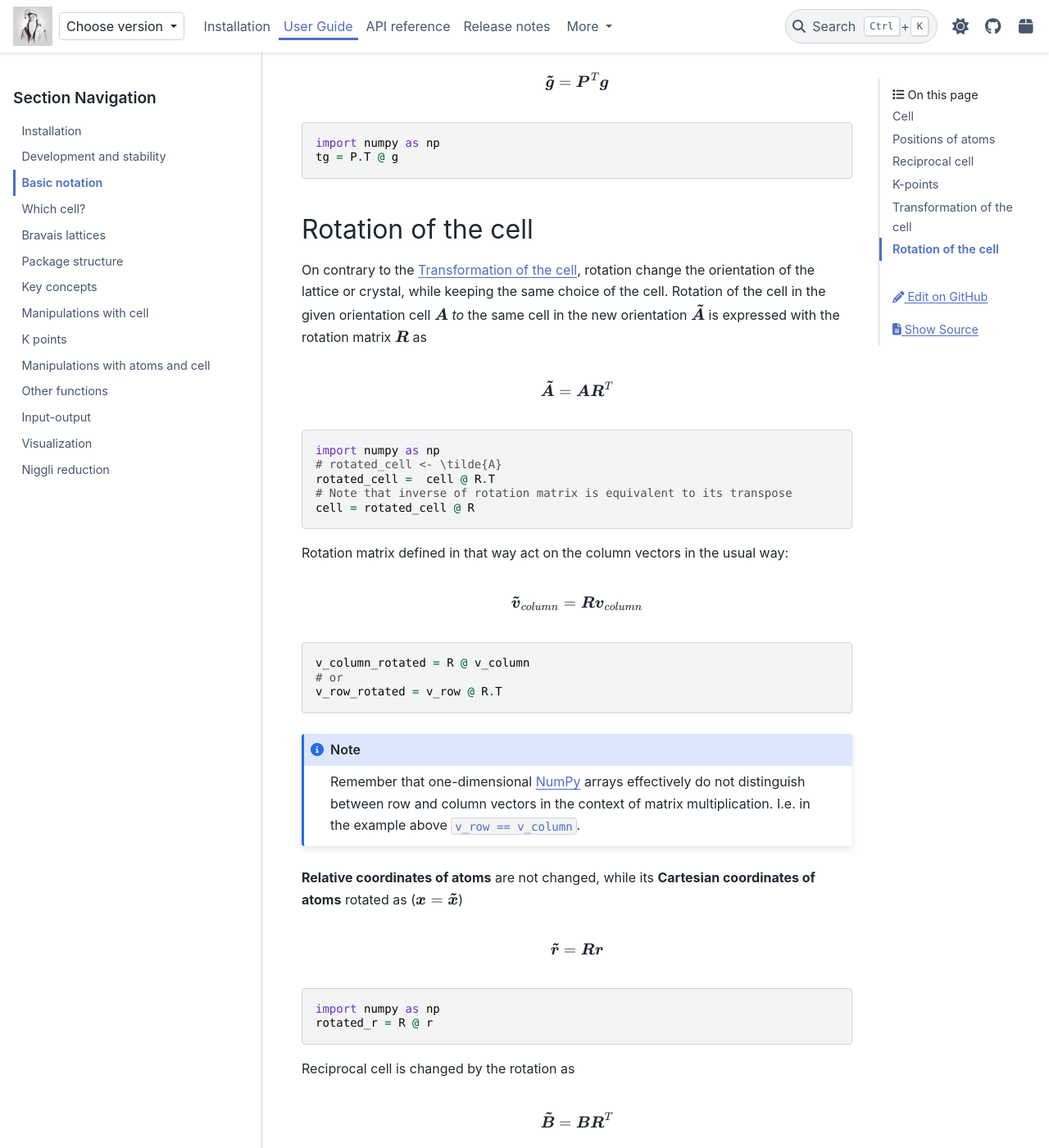
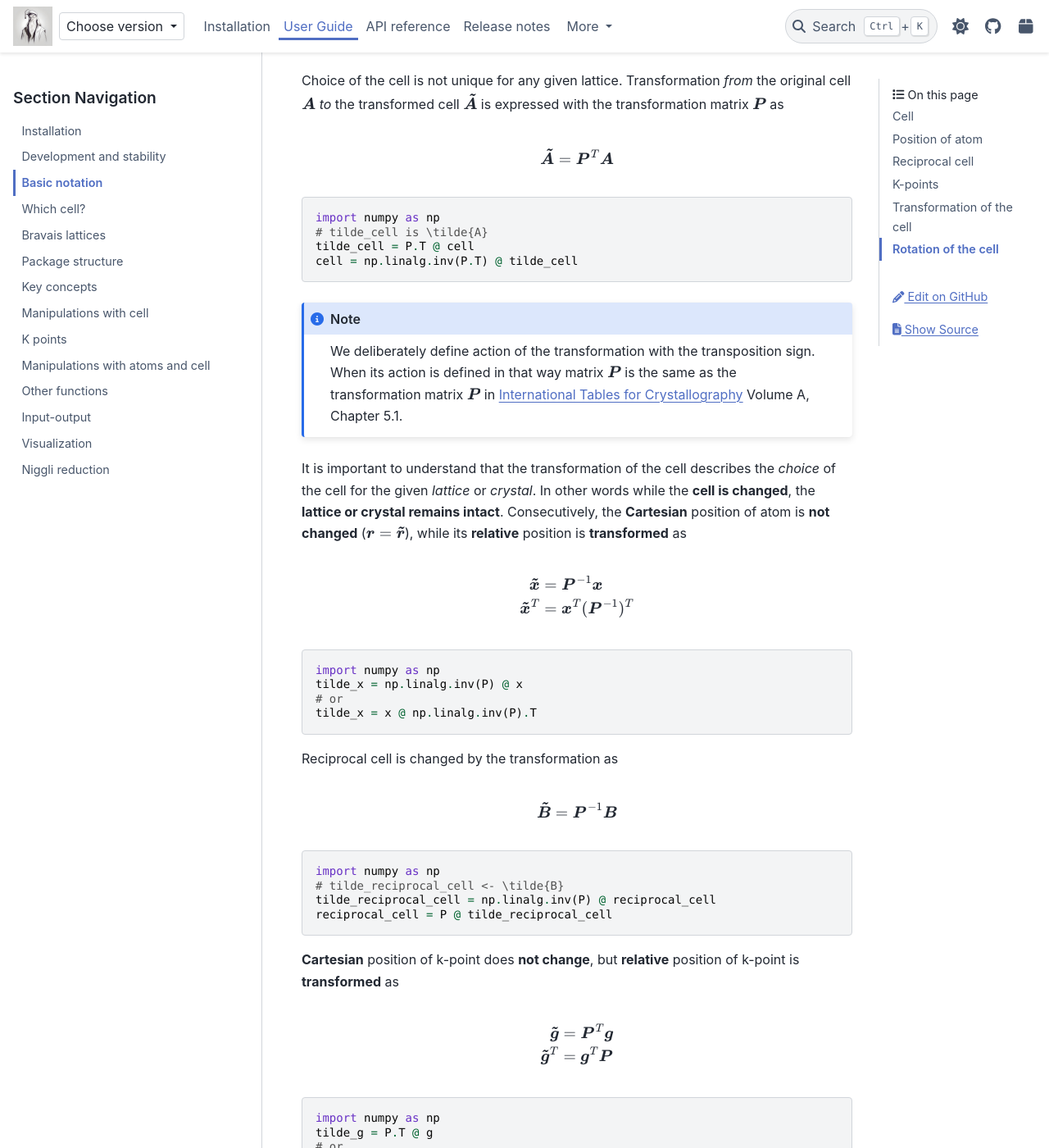
Before and after one commit to adrybakov/wulfric, a Sphinx documentation site: the page built from docs/source/user-guide/conventions/basic-notation.rst, in a window 1280 px wide and 1400 px high, scrolled down 4758 px. Shown: the whole window at 82% size. Built offline with Sphinx 7.4.7 and the PyData theme 0.15.4, drawn with Linux system fonts in a browser that asks for light colours; a script that is not in the unit is left out; some of the changed text lies outside the part shown.

Commit message:
Refactor basic notation

```diff
--- a/docs/source/user-guide/conventions/basic-notation.rst
+++ b/docs/source/user-guide/conventions/basic-notation.rst
@@ -8,7 +8,7 @@
 are stored in wulfric.
 
 Wulfric stores and manipulates both column vectors and row vectors as (3,) |NumPy|_
-arrays (i.e. the code does not explicitly distinguish the row and column vectors)
+arrays (i. e. the code does not explicitly distinguish the row and column vectors)
 
 .. math::
 
@@ -45,13 +45,14 @@
 Therefore, if the code example contains a vector ``r``, it may mean either
 :math:`\boldsymbol{r}` or :math:`\boldsymbol{r}^T`.
 
+.. _user-guide_conventions_basic-notation_cell:
 
 Cell
 ====
 
-Cell of the lattice is defined by the three lattice vectors
-:math:`\boldsymbol{a}_i = (a_i^x, a_i^y, a_i^z)^T`. Wulfric stores those vectors as a
-matrix of the form
+Cell is defined by three lattice vectors (or "basis vectors")
+:math:`\boldsymbol{a}_i = (a_i^x, a_i^y, a_i^z)^T`. Wulfric stores those vectors in a form
+of as a :math:`(3\times3)` matrix
 
 .. math::
 
@@ -72,18 +73,39 @@
         [a3_x, a3_y, a3_z],
     ])
 
-Note that cell is defined as a transpose of the standard definition in |InTabCrys|_ or of
-|spglib|_ (However, it is the same as in |spglib-python|_). We deliberatly choose to
-define the cell in that way for consistency between the math and python code. Formally
-one can substitute :math:`\boldsymbol{A} \rightarrow \boldsymbol{A}^T` and recover the
-same formulas as in |InTabCrys|_. We try to define all transformation and rotation
-matrices in the same way as in |InTabCrys|_.
+where each vector is a row
 
-Positions of atoms
-==================
 
-Atom's positions are stored as vectors of coordinates, that are **relative** with respect
-to the cell vectors
+.. code-block:: python
+
+    a1 = cell[0]
+    a2 = cell[1]
+    a3 = cell[2]
+
+.. note::
+
+    Wulfric defines cell as a transpose of the standard definition in |InTabCrys|_ or of
+    |spglib|_ (However, it is the same as in |spglib-python|_).
+
+    We deliberately choose to define the cell in that way for consistency between the
+    mathematical formulas and python code. Formally one can substitute
+    :math:`\boldsymbol{A} = \boldsymbol{A}^T_{\text{ITA}}` and recover the same formulas
+    as in |InTabCrys|_ for most cases. We try to define the action of the transformation
+    and rotation matrices in the same way as in |InTabCrys|_.
+
+.. _user-guide_conventions_basic-notation_position-of-atom:
+
+Position of atom
+================
+
+Atom's position can be stored in two distinct ways
+
+*   :math:`\boldsymbol{r}` - as absolute position in the global Cartesian reference
+    frame
+*   :math:`\boldsymbol{x}` - as relative position with respect to some
+    :ref:`user-guide_conventions_basic-notation_cell`
+
+In wulfric atom's position is **always** stored and returned as **relative**.
 
 .. math::
 
@@ -98,7 +120,7 @@
     import numpy as np
     x = np.array([x1, x2, x3])
 
-Cartesian (absolute) coordinates of the atoms (also called "radius vector") can be
+Cartesian (absolute) position of the atom (also called "radius vector") can be
 calculated as
 
 .. math::
@@ -122,12 +144,14 @@
     Remember that one-dimensional |NumPy|_ arrays effectively do not distinguish between
     row and column vectors in the context of matrix multiplication.
 
+.. _user-guide_conventions_basic-notation_reciprocal-cell:
+
 Reciprocal cell
 ===============
 
 Reciprocal cell is defined by three reciprocal lattice vectors
-:math:`\boldsymbol{b}_i = (b_i^x, b_i^y, b_i^z)^T`. Wulfric stores those vectors as a
-matrix
+:math:`\boldsymbol{b}_i = (b_i^x, b_i^y, b_i^z)^T`.  Wulfric stores those vectors in a
+form of as a :math:`(3\times3)` matrix
 
 .. math::
 
@@ -161,41 +185,88 @@
     import numpy as np
     reciprocal_cell = 2 * np.pi * np.linalg.inv(cell.T)
 
+.. _user-guide_conventions_basic-notation_k-points:
+
 K-points
 ========
 
-K-points are stored as vectors of the fractional coordinates with respect to the
-vectors of the reciprocal cell
+Similar to :ref:`user-guide_conventions_basic-notation_position-of-atom`, k-point can
+be stored in two distinct ways
 
-.. math::
+*   :math:`\boldsymbol{k}` - as absolute position in the global Cartesian reference
+    frame
 
-    \boldsymbol{g}
-    =
-    (g_1,g_2,g_3)^T
-    =
-    \begin{pmatrix} g_1 \\ g_2 \\ g_3 \end{pmatrix}
+    .. math::
 
-.. code-block:: python
+        \boldsymbol{k}
+        =
+        (k_1,k_2,k_3)^T
+        =
+        \begin{pmatrix} k_1 \\ k_2 \\ k_3 \end{pmatrix}
 
-    import numpy as np
-    g = np.array([g1, g2, g3])
+    .. code-block:: python
 
-Cartesian (absolute) coordinates of the k-points can be calculated as
+        import numpy as np
+        k = np.array([k1, k2, k3])
 
-.. math::
+*   :math:`\boldsymbol{g}` - as relative position with respect to some
+    :ref:`user-guide_conventions_basic-notation_reciprocal-cell`
 
-    \boldsymbol{k}^T
-    &=
-    \boldsymbol{g}^T \boldsymbol{B}\\
-    \boldsymbol{k}
-    &=
-    \boldsymbol{B}^T \boldsymbol{g}
+    .. math::
 
-.. code-block:: python
+        \boldsymbol{g}
+        =
+        (g_1,g_2,g_3)^T
+        =
+        \begin{pmatrix} g_1 \\ g_2 \\ g_3 \end{pmatrix}
 
-    k = g @ reciprocal_cell
-    # or
-    k = reciprocal_cell.T @ g
+    .. code-block:: python
+
+        import numpy as np
+        g = np.array([g1, g2, g3])
+
+In wulfric k-point's storage/return mode can be controlled with the keyword argument
+``relative=True`` or ``relative=False`` in almost all functions and methods. Often
+``relative=True`` by default.
+
+With the known cell :math:`\boldsymbol{B}` change between relative and absolute k point
+position is straightforward
+
+*   Relative -> absolute
+
+    .. math::
+
+        \boldsymbol{k}^T
+        &=
+        \boldsymbol{g}^T
+        \boldsymbol{B}\\
+        \boldsymbol{k}
+        &=
+        \boldsymbol{B}^T \boldsymbol{g}
+
+    .. code-block:: python
+
+        k = g @ reciprocal_cell
+        # or
+        k = reciprocal_cell.T @ g
+
+*   Cartesian (absolute) ->  relative
+
+    .. math::
+
+        \boldsymbol{g}^T
+        &=
+        \boldsymbol{k}^T
+        \boldsymbol{B}^{-1}\\
+        \boldsymbol{g}
+        &=
+        \left(\boldsymbol{B}^T\right)^{-1} \boldsymbol{k}
+
+    .. code-block:: python
+
+        g = k @ np.linalg.inv(reciprocal_cell)
+        # or
+        g = np.linalg.inv(reciprocal_cell.T) @ k
 
 
 
@@ -204,7 +275,7 @@
 Transformation of the cell
 ==========================
 
-For the given lattice the choice of the cell is not unique. Transformation *from* the
+Choice of the cell is not unique for any given lattice. Transformation *from* the
 original cell :math:`\boldsymbol{A}` *to* the transformed cell
 :math:`\boldsymbol{\tilde{A}}` is expressed with the transformation matrix
 :math:`\boldsymbol{P}` as
@@ -213,40 +284,45 @@
 
     \boldsymbol{\tilde{A}}
     =
-    \boldsymbol{P}^T \boldsymbol{A}
+    \boldsymbol{P}^T
+    \boldsymbol{A}
 
 .. code-block:: python
 
     import numpy as np
-    # t_cell <- \tilde{A}
-    t_cell = P.T @ cell
-    cell = np.linalg.inv(P.T) @ t_cell
+    # tilde_cell is \tilde{A}
+    tilde_cell = P.T @ cell
+    cell = np.linalg.inv(P.T) @ tilde_cell
 
-Note, that we deliberatly define transformation with the transposition sign. Defined in
-that way matrix :math:`\boldsymbol{P}` is the same as the transformation matrix
-:math:`\boldsymbol{P}` in |InTabCrys|_ Volume A, Chapter 5.1.
+
+.. note::
+    We deliberately define action of the  transformation with the transposition sign.
+    When its action is defined in that way matrix :math:`\boldsymbol{P}` is the same as
+    the transformation matrix :math:`\boldsymbol{P}` in |InTabCrys|_ Volume A, Chapter 5.1.
 
 It is important to understand that the transformation of the cell describes the *choice*
 of the cell for the given *lattice* or *crystal*. In other words while the **cell is
-changed**, the **lattice or crystal remain intact**. Consecutively, the **Cartesian
-coordinates of atoms** are not changed (:math:`\boldsymbol{r} = \boldsymbol{\tilde{r}}`),
-while its **relative coordinates** are transformed as
+changed**, the **lattice or crystal remains intact**. Consecutively, the **Cartesian**
+position of atom is **not changed** (:math:`\boldsymbol{r} = \boldsymbol{\tilde{r}}`),
+while its **relative** position is **transformed** as
 
 .. math::
 
     \boldsymbol{\tilde{x}}
     &=
-    \boldsymbol{P}^{-1}\boldsymbol{x} \\
+    \boldsymbol{P}^{-1}
+    \boldsymbol{x} \\
     \boldsymbol{\tilde{x}}^T
     &=
-    \boldsymbol{x}^T(\boldsymbol{P}^{-1})^T
+    \boldsymbol{x}^T
+    (\boldsymbol{P}^{-1})^T
 
 .. code-block:: python
 
     import numpy as np
-    t_x = np.linalg.inv(P) @ x
+    tilde_x = np.linalg.inv(P) @ x
     # or
-    t_x =  x @ np.linalg.inv(P).T
+    tilde_x = x @ np.linalg.inv(P).T
 
 Reciprocal cell is changed by the transformation as
 
@@ -259,25 +335,59 @@
 .. code-block:: python
 
     import numpy as np
-    # t_reciprocal_cell <- \tilde{B}
-    t_reciprocal_cell = np.linalg.inv(P) @ reciprocal_cell
-    reciprocal_cell = P @ t_reciprocal_cell
+    # tilde_reciprocal_cell <- \tilde{B}
+    tilde_reciprocal_cell = np.linalg.inv(P) @ reciprocal_cell
+    reciprocal_cell = P @ tilde_reciprocal_cell
 
-**Cartesian positions** positions of k-points do not change, but **relative positions** of
-the k-points are transformed as
+**Cartesian** position of k-point does **not change**, but **relative** position of
+k-point is **transformed** as
 
 .. math::
 
     \boldsymbol{\tilde{g}}
-    =
-    \boldsymbol{P}^T\boldsymbol{g}
+    &=
+    \boldsymbol{P}^T
+    \boldsymbol{g}\\
+    \boldsymbol{\tilde{g}}^T
+    &=
+    \boldsymbol{g}^T
+    \boldsymbol{P}
 
 .. code-block:: python
 
     import numpy as np
-    tg = P.T @ g
+    tilde_g = P.T @ g
+    # or
+    tilde_g = g @ P
 
+Transformation matrix itself can be computed from original and transformed direct cells
 
+.. math::
+
+    \boldsymbol{P}
+    =
+    (\boldsymbol{A}^{-1})^T
+    \boldsymbol{\tilde{A}}^T
+
+.. code-block:: python
+
+    import numpy as np
+    P = np.linalg.inv(cell).T @ tilde_cell
+
+or from original and transformed reciprocal cells
+
+.. math::
+
+    \boldsymbol{P}
+    =
+    \boldsymbol{B}
+    \boldsymbol{\tilde{B}}^{-1}
+
+.. code-block:: python
+
+    import numpy as np
+    tilde_reciprocal_cell = np.linalg.inv(P) @ reciprocal_cell
+    reciprocal_cell = P @ tilde_reciprocal_cell
 
 .. _user-guide_conventions_basic-notation_rotation:
 
@@ -285,14 +395,16 @@
 ====================
 
 On contrary to the :ref:`user-guide_conventions_basic-notation_transformation`, rotation
-change the orientation of  the lattice or crystal, while keeping the same choice of the
-cell. Rotation of the cell in the given orientation cell :math:`\boldsymbol{A}` *to* the
-same cell in the new orientation :math:`\boldsymbol{\tilde{A}}` is expressed with the
-rotation matrix :math:`\boldsymbol{R}` as
+changes the orientation of  the lattice or crystal, while keeping the same choice of the
+cell.
+
+Rotation of the given cell :math:`\boldsymbol{A}` *from* its original orientation *to* the
+new orientation of the same cell :math:`\boldsymbol{A}_{\text{rotated}}` is expressed with
+the rotation matrix :math:`\boldsymbol{R}` as
 
 .. math::
 
-    \boldsymbol{\tilde{A}}
+    \boldsymbol{A}_{\text{rotated}}
     =
     \boldsymbol{A}
     \boldsymbol{R}^T
@@ -300,51 +412,64 @@
 .. code-block:: python
 
     import numpy as np
-    # rotated_cell <- \tilde{A}
+    # rotated_cell is A_{rotated}
     rotated_cell =  cell @ R.T
     # Note that inverse of rotation matrix is equivalent to its transpose
     cell = rotated_cell @ R
 
-Rotation matrix defined in that way act on the column vectors in the usual way:
+If action of the rotation matrix is defined as above, then it acts on the column vectors
+in the usual way
 
 .. math::
 
-    \boldsymbol{\tilde{v}}_{column}
-    =
+    \boldsymbol{v}_{\text{rotated}}
+    &=
     \boldsymbol{R}
-    \boldsymbol{v}_{column}
+    \boldsymbol{v}\\
+    \boldsymbol{v}_{\text{rotated}}^T
+    &=
+    \boldsymbol{v}^T
+    \boldsymbol{R}^T
 
 .. code-block:: python
 
-    v_column_rotated = R @ v_column
+    v_rotated = R @ v
     # or
-    v_row_rotated = v_row @ R.T
+    v_rotated = v @ R.T
 
 .. note::
 
     Remember that one-dimensional |NumPy|_ arrays effectively do not distinguish between
-    row and column vectors in the context of matrix multiplication. I.e. in the example
-    above ``v_row == v_column``.
+    row and column vectors in the context of matrix multiplication.
 
-**Relative coordinates of atoms** are not changed, while its **Cartesian
-coordinates of atoms** rotated as (:math:`\boldsymbol{x} = \boldsymbol{\tilde{x}}`)
+**Relative** position of atom is **not changed** by the rotation
+(:math:`\boldsymbol{x} = \boldsymbol{\tilde{x}}`), while its **Cartesian** position is
+**rotated** as
+
 
 .. math::
 
-    \boldsymbol{\tilde{r}}
-    =
-    \boldsymbol{R}\boldsymbol{r}
+    \boldsymbol{r}_{\text{rotated}}
+    &=
+    \boldsymbol{R}
+    \boldsymbol{r}\\
+    \boldsymbol{r}_{\text{rotated}}^T
+    &=
+    \boldsymbol{r}^T
+    \boldsymbol{R}^T
 
 .. code-block:: python
 
     import numpy as np
-    rotated_r = R @ r
+    r_rotated = R @ r
+    # or
+    r_rotated = r @ R.T
 
-Reciprocal cell is changed by the rotation as
+Reciprocal cell is rotated as
 
 .. math::
 
-    \boldsymbol{\tilde{B}}
+    \boldsymbol{B}_{\text{rotated}}
     =
     \boldsymbol{B}
     \boldsymbol{R}^T
@@ -352,22 +477,57 @@
 .. code-block:: python
 
     import numpy as np
-    # rotated_reciprocal_cell <- \tilde{B}
-    rotated_reciprocal_cell = reciprocal_cell @ R.T
+    # reciprocal_cell_rotated is B_{rotated}
+    reciprocal_cell_rotated = reciprocal_cell @ R.T
     # Note that inverse of rotation matrix is equivalent to its transpose
-    reciprocal_cell = rotated_reciprocal_cell @ R
+    reciprocal_cell = reciprocal_cell_rotated @ R
 
-**Relative positions** of the k-points do not change, but **Cartesian positions** of
-k-points are rotated as
+**Relative** position of the k-point do **not change**, but **Cartesian** position of
+k-point is **rotated** as
 
 .. math::
 
-    \boldsymbol{\tilde{k}}
-    =
+    \boldsymbol{k}_{\text{rotated}}
+    &=
     \boldsymbol{R}
-    \boldsymbol{k}
+    \boldsymbol{k}\\
+    \boldsymbol{k}_{\text{rotated}}^T
+    &=
+    \boldsymbol{k}^T
+    \boldsymbol{R}^T
 
 .. code-block:: python
 
     import numpy as np
-    rotated_k = R @ k
+    k_rotated = R @ k
+    # or
+    k_rotated = k @ R.T
+
+Rotation matrix itself can be computed from original and rotated direct cells
+
+
+.. math::
+
+    \boldsymbol{R}
+    =
+    \boldsymbol{A}_{\text{rotated}}^{-1}
+    \boldsymbol{A}
+
+.. code-block:: python
+
+    import numpy as np
+    R = np.linalg.inv(cell_rotated) @ cell
+
+or from original and transformed reciprocal cells
+
+.. math::
+
+    \boldsymbol{R}
+    =
+    \boldsymbol{B}_{\text{rotated}}^{-1}
+    \boldsymbol{B}
+
+.. code-block:: python
+
+    import numpy as np
+    R = np.linalg.inv(reciprocal_cell_rotated) @ reciprocal_cell
```
